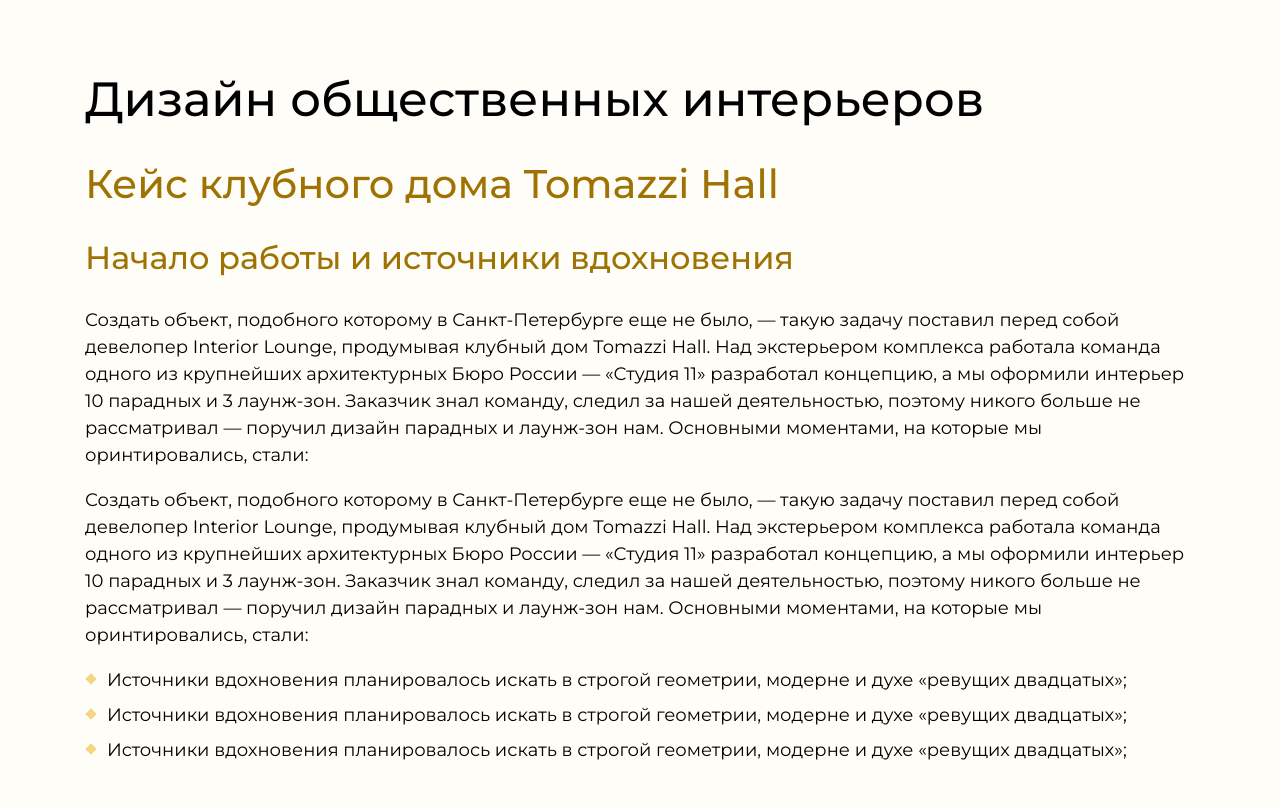
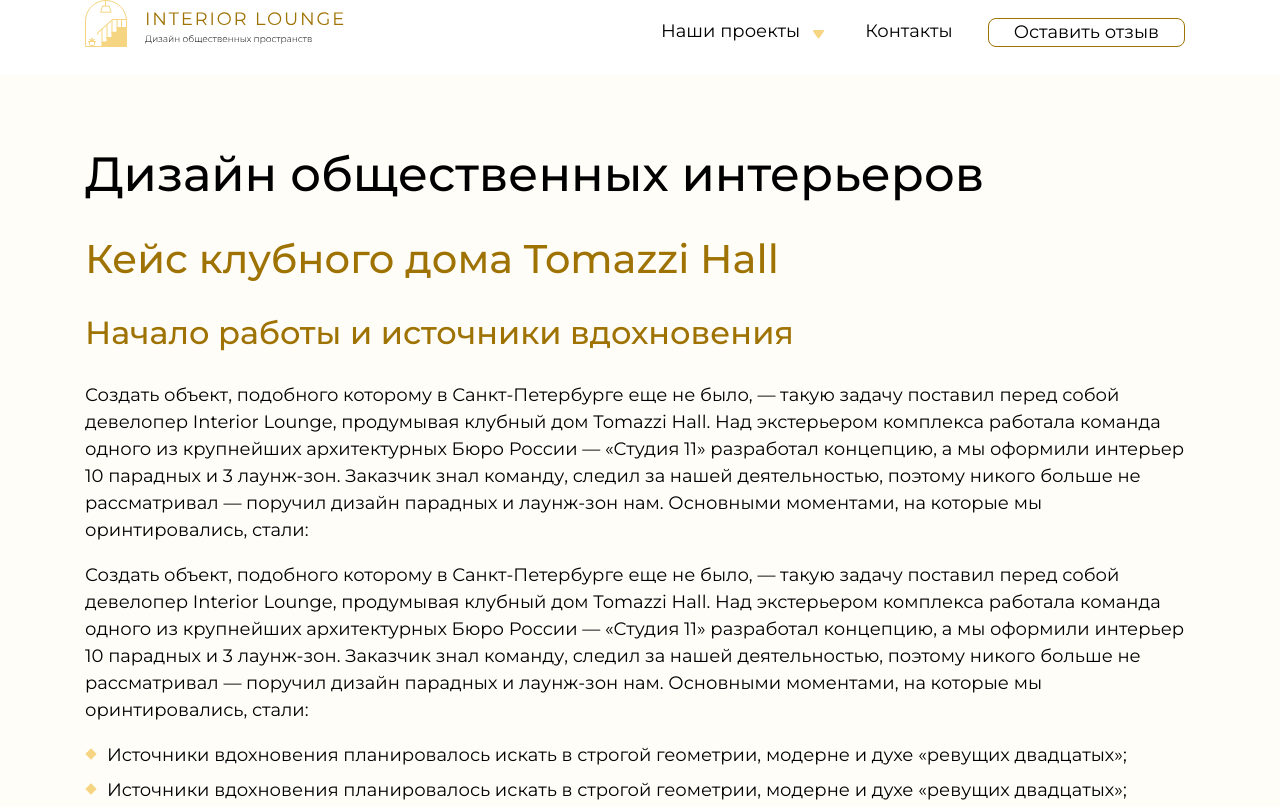
Before and after one commit to D-Meriuts/Preparation-for-CMS, a plain HTML site: page index.html in a window 1280 px wide. Shown: the top 807 px of the page. Drawn offline with Linux system fonts and the light colour scheme.

Commit message:
navigation complete

```diff
--- a/index.html
+++ b/index.html
@@ -13,7 +13,50 @@
 </head>
 <body>
 
-    <header>
+    <header class="page-header">
+        <div class="wrapper">
+            <div class="page-header__wrapper">
+                <div class="page-header__logo-wrapper">
+                    <a href="#">
+                        <img src="/img/main-logo.svg" alt="">
+                    </a>
+                </div>
+                <div class="page-header__menu-wrapper">
+                    <nav class="page-header__navigation">
+                        <!-- отсюда вся ваша разметка будет удалена и заменена на генерируемый код WordPress -->
+                        <div class="menu-primary-container">
+                            <ul class="menu">
+                                <li class="menu-item menu-item-has-children">
+                                    <a href="#">Наши проекты</a>
+                                    <ul class="sub-menu">
+                                        <li class="menu-item current_page_item">
+                                            <a href="#">Tomazzi Hall</a>
+                                        </li>
+                                        <li class="menu-item">
+                                            <a href="#">Lounge Hall</a>
+                                        </li>
+                                        <li class="menu-item">
+                                            <a href="#">Astra Hall</a>
+                                        </li>
+                                    </ul>
+                                </li>
+                                <li class="menu-item">
+                                    <a href="#">Контакты</a>
+                                </li>
+                                <li class="menu-item menu-item__review">
+                                    <!-- <div class="menu-item__review"> -->
+                                        <a href="#">Оставить отзыв</a>
+                                    <!-- </div> -->
+                                </li>
+                            </ul>
+                        </div>
+
+                        <!-- досюда вся ваша разметка будет удалена и заменена на генерируемый код WordPress -->
+                    </nav>
+                </div>
+            </div>
+        </div>
+
         <!-- код шапки -->
     </header>
 
--- a/style.css
+++ b/style.css
@@ -192,3 +192,94 @@ body {
     display: flex;
     align-items: center;
 }
+
+.page-header__wrapper {
+    display: flex;
+    justify-content: space-between;
+}
+
+.menu-primary-container .menu-item {
+    list-style-type: none;
+  }
+
+.menu-primary-container .menu-item a {
+    font-size: 18px;
+    line-height: 27px;
+    color: #000000;
+    padding: 10px 25px;
+    text-decoration: none;
+}
+
+.menu-primary-container .menu-item a:hover {
+    color: #9f7303;
+}
+
+.menu-primary-container .menu {
+    display: flex;
+    flex-wrap: wrap;
+}
+
+/* Отступы для пунктов меню первого уровня */
+
+.menu-primary-container .menu > .menu-item {
+    margin-right: 10px;
+    margin-bottom: 10px;
+}
+
+.menu-primary-container .sub-menu {
+    position: absolute;
+    min-width: 200px;
+    top: 30px;
+    left: 20px;
+    display: none;
+    padding: 15px;
+    box-sizing: border-box;
+    background: #ffffff;
+    box-shadow: 0 2px 4px rgba(97, 97, 97, 0.18), 0 4px 8px rgba(97, 97, 97, 0.18);
+    z-index: 2;
+}
+
+.menu-primary-container .sub-menu a {
+    line-height: 22px;
+}
+
+.menu-primary-container .menu-item-has-children {
+    position: relative;
+}
+
+.menu-primary-container .menu-item-has-children > a {
+    padding-right: 30px;
+}
+
+.menu-primary-container .menu-item-has-children::before {
+    content: "";
+    background-image: url("img/svg/triangle.svg");
+    width: 13px;
+    height: 9px;
+    background-size: cover;
+    position: absolute;
+    right: 5px;
+    top: 12px;
+    z-index: -1;
+}
+
+.menu-primary-container .sub-menu .menu-item {
+    margin-bottom: 10px;
+}
+
+.menu-primary-container .sub-menu .menu-item:last-child {
+    margin-bottom: 0;
+}
+
+  .menu-primary-container .menu-item-has-children:hover .sub-menu {
+    display: block;
+}
+
+.menu-primary-container .menu-item__review {
+    border: 1px solid #9f7303;
+    border-radius: 8px;
+}
+
+.menu-primary-container .current_page_item a {
+    color: #684C05;
+}
```
Also changed, not shown: img/main-logo.svg (added), img/svg/triangle.svg (added).
